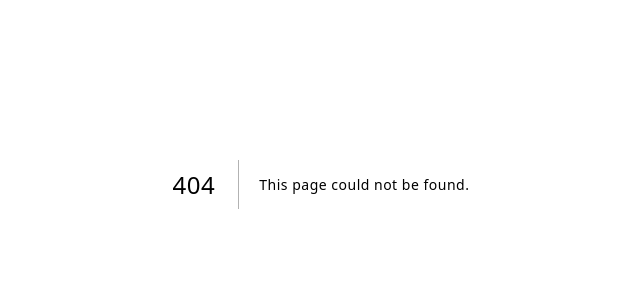
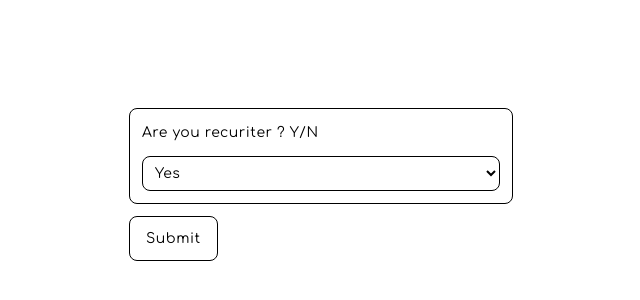
Before and after one commit to YankyawThu/resume, a Next.js app: page /question in a window 1280 px wide. Before the commit this address had no page. Shown: the part 216-516 px from the top of the page, without its empty margins (319-959 px from the left). Built offline with nearby package versions, Linux system fonts and the light colour scheme.

Commit message:
add question

```diff
--- a/app/css.css
+++ b/app/css.css
@@ -806,3 +806,42 @@ box-shadow: 0 0 20px rgba(0,226,255,1),
     visibility: visible;
     opacity: 1;
 }
+
+.submit {
+    padding: 10px 16px;
+    margin-top: 12px;
+    position: relative;
+    transition: opacity 300ms cubic-bezier(.694, 0, 0.335, 1),background-color 100ms cubic-bezier(.694, 0, 0.335, 1),color 100ms cubic-bezier(.694, 0, 0.335, 1);
+    user-select: none;
+    -webkit-user-select: none;
+}
+
+.submit:before {
+    animation: opacityFallbackOut .5s step-end forwards;
+    backface-visibility: hidden;
+    background-color: rgb(103 232 249);
+    clip-path: polygon(-1% 0, 0 0, -25% 100%, -1% 100%);
+    content: "";
+    height: 100%;
+    left: 0;
+    position: absolute;
+    top: 0;
+    transform: translateZ(0);
+    transition: clip-path .5s cubic-bezier(.165, 0.84, 0.44, 1), -webkit-clip-path .5s cubic-bezier(.165, 0.84, 0.44, 1);
+    width: 100%;
+    border-radius: 0.5rem;
+}
+
+.submit:hover:before {
+    animation: opacityFallbackIn 0s step-start forwards;
+    clip-path: polygon(0 0, 101% 0, 101% 101%, 0 101%);
+}
+
+.submit:after {
+    background-color: #FFFFFF;
+}
+
+.submit span {
+    z-index: 1;
+    position: relative;
+}
--- a/app/page.js
+++ b/app/page.js
@@ -412,7 +412,7 @@ export default function Home() {
       <div className="grid grid-rows-2 lg:grid-rows-1 lg:grid-cols-2 gap-y-8 lg:gap-y-0 my-10 lg:my-[100px]">
         <div className="place-self-center text-center">
           <div className="mb-10 text-xl">Feel freely to look my resume</div>
-          <Link href="https://docs.google.com/document/d/1uPRTJA04eT3_SjaT7IJ-ajVDpnKU1Y21QKUXLKTsms8/edit?usp=sharing" target="_blank" className="down-btn border-[1px] border-black dark:border-white">Resume</Link>
+          <Link href="/question" className="down-btn border-[1px] border-black dark:border-white">Resume</Link>
         </div>
         <div className="flex flex-row border-l-[1px] border-black dark:border-white py-[20px]">
           <div className="flex-none w-10 flex flex-col self-center lg:mr-10 border-[1px] border-l-0 border-black dark:border-white rounded-tr rounded-br">
--- /dev/null
+++ b/app/question/page.js
@@ -0,0 +1,23 @@
+'use client'
+
+export default function Question() {
+    function submit() {
+        window.open('https://docs.google.com/document/d/1uPRTJA04eT3_SjaT7IJ-ajVDpnKU1Y21QKUXLKTsms8/edit?usp=sharing', '_blank')
+    }
+
+
+    return (
+        <div className="flex flex-col items-center justify-center h-screen w-full">
+            <div>
+                <div className="w-72 lg:w-96 border-[1px] border-black dark:border-white rounded-lg p-3">
+                    Are you recuriter ? Y/N
+                    <select name="recuriter" className="block w-full mt-3 p-2 focus:outline-none border-[1px] border-black dark:border-white text-black dark:text-white bg-transparent rounded-lg">
+                        <option value="yes">Yes</option>
+                        <option value="no">No</option>
+                    </select>
+                </div>
+                <button onClick={() => submit()} className="submit border-[1px] border-black dark:border-white rounded-lg" role="button"><span className="">Submit</span></button>
+            </div>
+        </div>
+    )
+}
```
